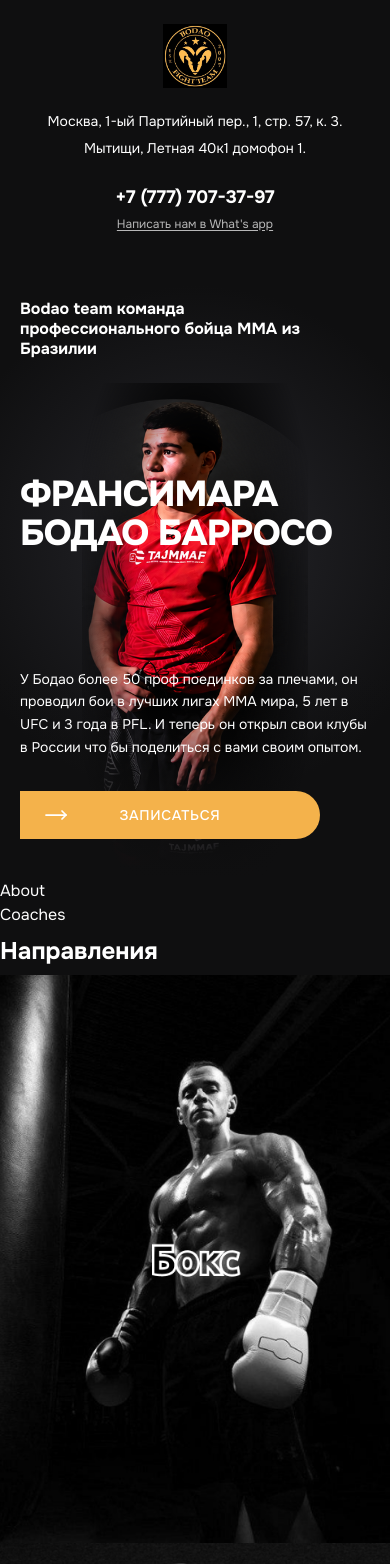
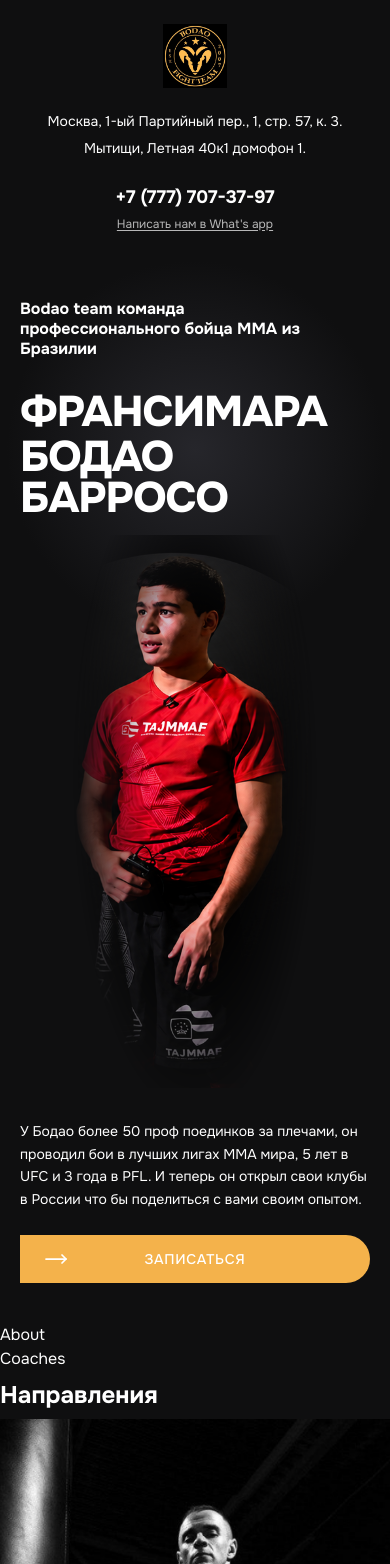
Before and after one commit to cozy-bit/team-bodao, a React (Vite) app: page / in a window 390 px wide. Shown: the top 1564 px of the page. Built offline with nearby package versions, Linux system fonts and the light colour scheme.

Commit message:
polish: hero mobile stack (inline fighter, full-width cta), softer photo mask, tighter container

```diff
--- a/src/components/sections/Hero.jsx
+++ b/src/components/sections/Hero.jsx
@@ -1,47 +1,58 @@
 import Button from '../ui/Button';
 import fighter from '../../assets/images/hero-fighter.png';
 
+const MASK =
+  'radial-gradient(ellipse 62% 78% at 50% 44%, #000 32%, transparent 78%)';
+
 export default function Hero() {
   return (
-    <section className="relative flex min-h-[620px] flex-col overflow-hidden bg-dark-bg sm:min-h-[760px] md:min-h-[880px]">
-      <div className="pointer-events-none absolute left-1/2 top-[4%] h-[520px] w-[520px] -translate-x-1/2 rounded-full bg-[radial-gradient(circle,#26262b_0%,transparent_70%)] md:h-[780px] md:w-[780px]" />
+    <section className="relative overflow-hidden bg-dark-bg">
+      <div className="pointer-events-none absolute left-1/2 top-0 h-[380px] w-[380px] -translate-x-1/2 rounded-full bg-[radial-gradient(circle,#26262b_0%,transparent_70%)] md:top-[4%] md:h-[780px] md:w-[780px]" />
 
       <img
         src={fighter}
-        alt="Франсимара Бодао Барросо"
-        style={{
-          WebkitMaskImage:
-            'radial-gradient(ellipse 68% 80% at 50% 45%, #000 40%, transparent 82%)',
-          maskImage:
-            'radial-gradient(ellipse 68% 80% at 50% 45%, #000 40%, transparent 82%)',
-        }}
-        className="pointer-events-none absolute bottom-0 left-1/2 h-[80%] max-w-none -translate-x-1/2 object-contain object-bottom md:h-[96%]"
+        alt=""
+        aria-hidden="true"
+        style={{ WebkitMaskImage: MASK, maskImage: MASK }}
+        className="pointer-events-none absolute bottom-0 left-1/2 hidden h-[96%] max-w-none -translate-x-1/2 object-contain object-bottom md:block"
       />
 
-      <div className="pointer-events-none absolute inset-x-0 bottom-0 h-1/3 bg-gradient-to-t from-dark-bg to-transparent" />
+      <div className="pointer-events-none absolute inset-x-0 bottom-0 hidden h-1/3 bg-gradient-to-t from-dark-bg to-transparent md:block" />
 
-      <div className="relative mx-auto flex w-full max-w-7xl flex-1 flex-col px-5 py-10 md:px-8 md:py-12">
-        <p className="max-w-[320px] text-base font-bold leading-tight text-white md:text-xl">
+      <div className="relative mx-auto flex w-full max-w-[1240px] flex-col px-5 py-10 md:min-h-[860px] md:px-10 md:py-14 lg:px-14">
+        <p className="max-w-[300px] text-base font-bold leading-tight text-white md:text-xl">
           Bodao team команда профессионального бойца ММА из Бразилии
         </p>
 
-        <div className="my-auto flex flex-col gap-1 py-10 md:flex-row md:items-center md:justify-between md:gap-6">
-          <span className="text-[clamp(2.25rem,5.6vw,5rem)] font-extrabold uppercase leading-none tracking-tight text-white">
+        <div className="mt-8 flex flex-col gap-1 md:my-auto md:flex-row md:items-center md:justify-between md:gap-6">
+          <span className="text-[clamp(2.5rem,11vw,3.75rem)] font-extrabold uppercase leading-none tracking-tight text-white md:text-[clamp(3rem,5.4vw,5rem)]">
             Франсимара
           </span>
-          <span className="text-[clamp(2.25rem,5.6vw,5rem)] font-extrabold uppercase leading-[0.95] tracking-tight text-white md:text-right">
+          <span className="text-[clamp(2.5rem,11vw,3.75rem)] font-extrabold uppercase leading-[0.95] tracking-tight text-white md:text-right md:text-[clamp(3rem,5.4vw,5rem)]">
             Бодао <br className="hidden md:block" />
             Барросо
           </span>
         </div>
 
-        <div className="flex flex-col gap-8 md:flex-row md:items-end md:justify-between">
+        <img
+          src={fighter}
+          alt="Франсимара Бодао Барросо"
+          style={{ WebkitMaskImage: MASK, maskImage: MASK }}
+          className="mx-auto mt-4 w-[72%] max-w-[300px] md:hidden"
+        />
+
+        <div className="mt-8 flex flex-col items-start gap-6 md:mt-0 md:flex-row md:items-end md:justify-between">
           <p className="max-w-md text-sm leading-relaxed text-white md:text-[15px]">
             У Бодао более 50 проф поединков за плечами, он проводил бои в лучших
             лигах ММА мира, 5 лет в UFC и 3 года в PFL. И теперь он открыл свои
             клубы в России что бы поделиться с вами своим опытом.
           </p>
-          <Button className="rounded-full md:mb-1">ЗАПИСАТЬСЯ</Button>
+          <Button
+            fullWidth
+            className="rounded-full sm:max-w-[300px] md:mb-1"
+          >
+            ЗАПИСАТЬСЯ
+          </Button>
         </div>
       </div>
     </section>
```
